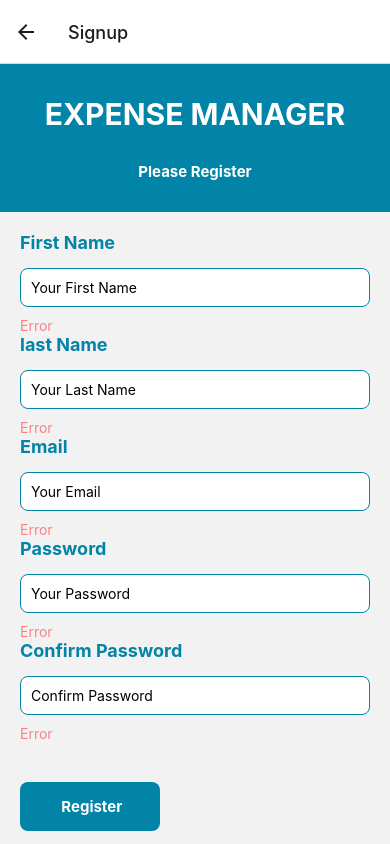
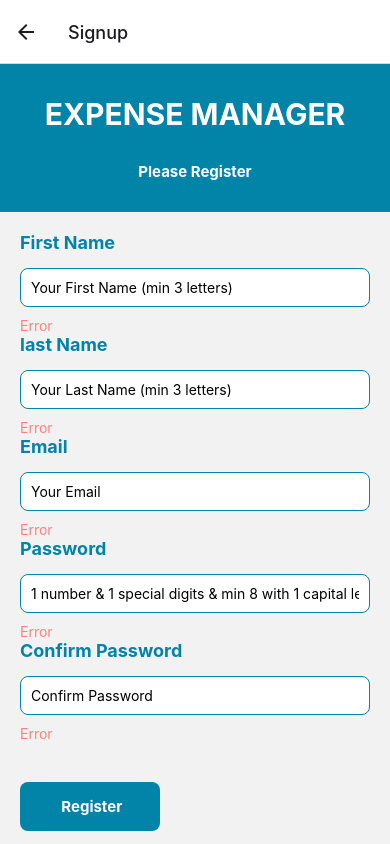
Before and after one commit to Saf-sa/Cost-Management, a React Native app in the folder App/: screen /Signup in a window 390 px wide. Built offline with nearby package versions, Linux system fonts and the light colour scheme.

Commit message:
add signup.js logic routes if registration success

```diff
--- a/App/screen/auth/signup.js
+++ b/App/screen/auth/signup.js
@@ -61,7 +61,8 @@ const Signup = () => {
 
   const handleSubmit = () => {
     if (formIsValid(formData)) {
-      console.warn("Form is valid");
+      console.warn("Successfully registered");
+      navigation.navigate("Login");
     } else {
       console.warn("Invalid Form");
     }
@@ -77,14 +78,14 @@ const Signup = () => {
           label="First Name"
           value={formData.FirstName}
           onChangeText={(value) => handleChange(value, "FirstName")}
-          placeholder="Your First Name"
+          placeholder="Your First Name (min 3 letters) "
           secure={false}
         />
         <CustomInput
           label="last Name"
           value={formData.lastName}
           onChangeText={(value) => handleChange(value, "lastName")}
-          placeholder="Your Last Name"
+          placeholder="Your Last Name (min 3 letters)"
           secure={false}
         />
         <CustomInput
@@ -98,7 +99,7 @@ const Signup = () => {
           label="Password"
           value={formData.password}
           onChangeText={(value) => handleChange(value, "password")}
-          placeholder="Your Password"
+          placeholder="1 number & 1 special digits & min 8 with 1 capital letter"
           secure={true}
         />
         <CustomInput
@@ -108,17 +109,14 @@ const Signup = () => {
           placeholder="Confirm Password"
           secure={true}
         />
+        {/* input area  End*/}
 
+        {/* Button Start */}
         <CustomButton
           onPress={handleSubmit}
           style={styles.button}
           buttonText={"Register"}
-
         />
-        {/* input area  End*/}
-
-        {/* Button Start */}
-
         {/* Button End */}
       </View>
     </View>
```
